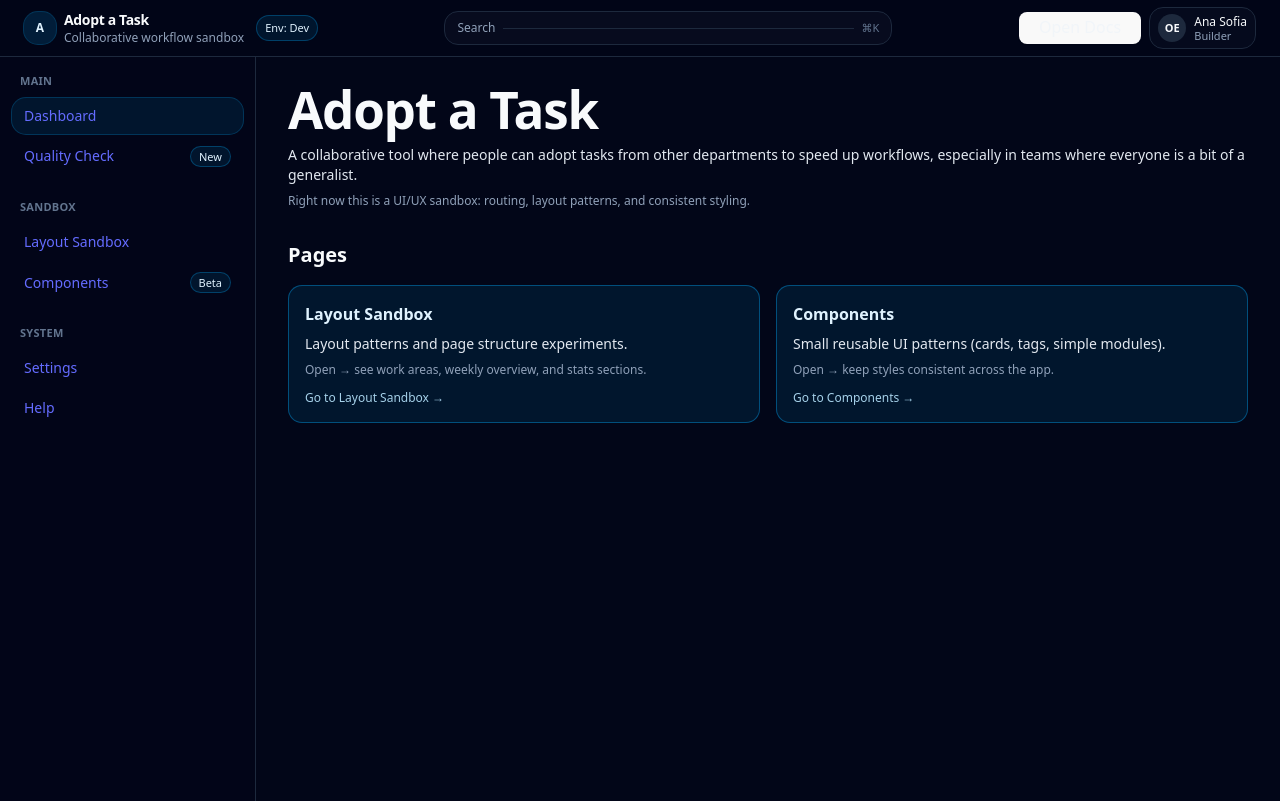
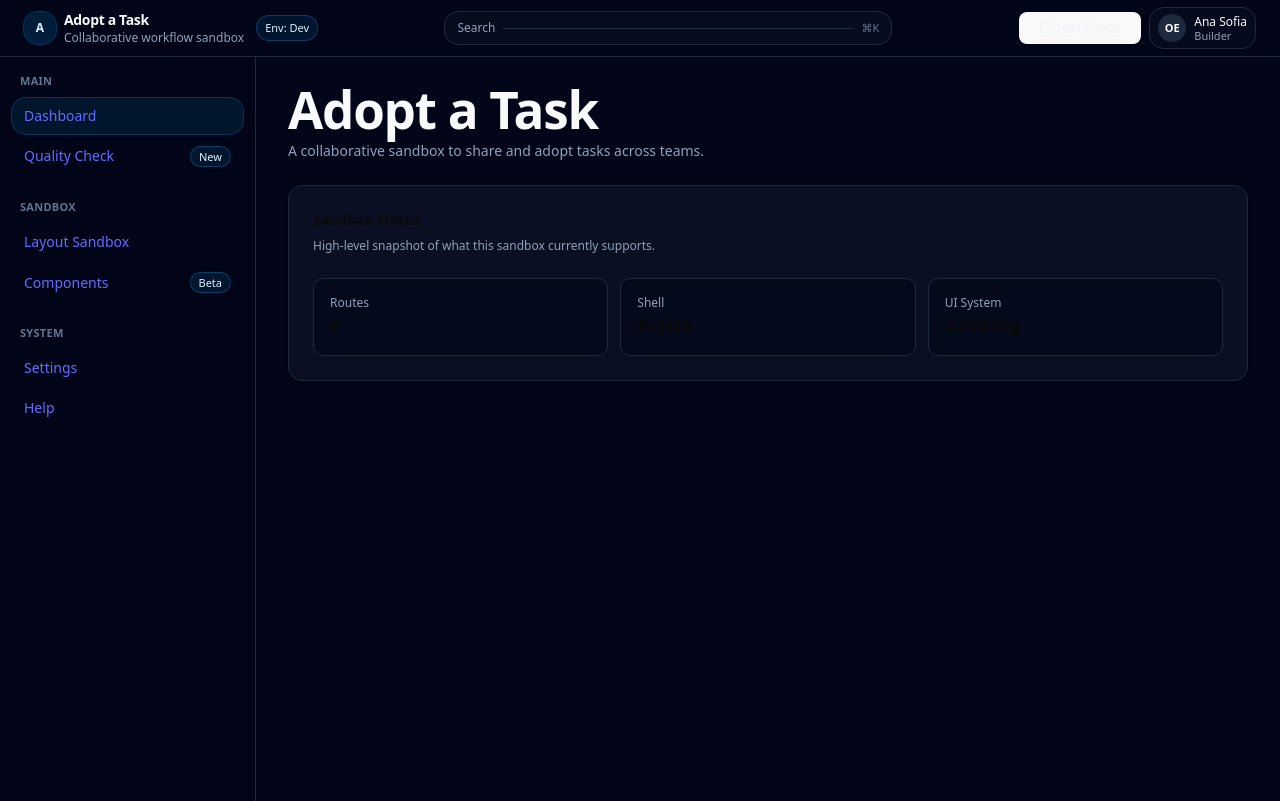
Before and after one commit to ascalixto/jls-academy-test-anasofia, a React (Vite) app in the folder jls-stack-sandbox/: page / in a window 1280 px wide. Built offline with nearby package versions, Linux system fonts and the light colour scheme.

Commit message:
feat: add PageHeader and SectionCard patterns

```diff
--- /dev/null
+++ b/jls-stack-sandbox/src/components/common/BadgePill.tsx
@@ -0,0 +1,22 @@
+type Tone = "default" | "subtle"
+
+export function BadgePill({
+  label,
+  tone = "default",
+}: {
+  label: string
+  tone?: Tone
+}) {
+  const styles =
+    tone === "default"
+      ? "bg-sky-500/10 text-sky-200 border-sky-500/30"
+      : "bg-slate-800 text-slate-200 border-slate-700"
+
+  return (
+    <span
+      className={`inline-flex items-center rounded-full border px-2 py-0.5 text-xs ${styles}`}
+    >
+      {label}
+    </span>
+  )
+}
--- /dev/null
+++ b/jls-stack-sandbox/src/components/common/PageHeader.tsx
@@ -0,0 +1,20 @@
+import { ReactNode } from "react"
+
+type PageHeaderProps = {
+  title: string
+  subtitle?: string
+  actions?: ReactNode
+}
+
+export function PageHeader({ title, subtitle, actions }: PageHeaderProps) {
+  return (
+    <div className="flex flex-col gap-3 md:flex-row md:items-start md:justify-between">
+      <div className="space-y-1">
+        <h1 className="text-2xl font-bold tracking-tight">{title}</h1>
+        {subtitle ? <p className="text-sm text-slate-400">{subtitle}</p> : null}
+      </div>
+
+      {actions ? <div className="flex items-center gap-2">{actions}</div> : null}
+    </div>
+  )
+}
--- /dev/null
+++ b/jls-stack-sandbox/src/components/common/SectionCard.tsx
@@ -0,0 +1,20 @@
+import { ReactNode } from "react"
+import { Card, CardContent, CardHeader, CardTitle } from "@/components/ui/card"
+
+type SectionCardProps = {
+  title: string
+  description?: string
+  children: ReactNode
+}
+
+export function SectionCard({ title, description, children }: SectionCardProps) {
+  return (
+    <Card className="border-slate-800 bg-slate-900/60">
+      <CardHeader>
+        <CardTitle className="text-sm font-semibold">{title}</CardTitle>
+        {description ? <p className="text-xs text-slate-400">{description}</p> : null}
+      </CardHeader>
+      <CardContent className="pt-0">{children}</CardContent>
+    </Card>
+  )
+}
--- /dev/null
+++ b/jls-stack-sandbox/src/components/dashboard/StatsRow.tsx
@@ -0,0 +1,37 @@
+import { SectionCard } from "@/components/common/SectionCard"
+
+type Stat = {
+  label: string
+  value: string
+  hint?: string
+}
+
+const defaultStats: Stat[] = [
+  { label: "Routes", value: "6" },
+  { label: "Shell", value: "Active" },
+  { label: "UI System", value: "Growing" },
+]
+
+export function StatsRow({ stats = defaultStats }: { stats?: Stat[] }) {
+  return (
+    <SectionCard
+      title="Sandbox Status"
+      description="High-level snapshot of what this sandbox currently supports."
+    >
+      <div className="grid grid-cols-1 gap-3 sm:grid-cols-3">
+        {stats.map((s, idx) => (
+          <div
+            key={idx}
+            className="rounded-lg border border-slate-800 bg-slate-950/60 p-4"
+          >
+            <p className="text-xs text-slate-400">{s.label}</p>
+            <p className="text-lg font-semibold">{s.value}</p>
+            {s.hint ? (
+              <p className="mt-1 text-xs text-slate-500">{s.hint}</p>
+            ) : null}
+          </div>
+        ))}
+      </div>
+    </SectionCard>
+  )
+}
--- a/jls-stack-sandbox/src/pages/DashboardPage.tsx
+++ b/jls-stack-sandbox/src/pages/DashboardPage.tsx
@@ -1,64 +1,15 @@
-import { Link } from "react-router-dom"
-
-const cardBase =
-  "group block rounded-xl border p-4 transition-colors"
-
-const cardSky =
-  "border-sky-500/40 bg-sky-500/10 hover:bg-sky-500/15"
+import { PageHeader } from "@/components/common/PageHeader"
+import { StatsRow } from "@/components/dashboard/StatsRow"
 
 export function DashboardPage() {
   return (
-    <div className="space-y-8">
-      <header className="space-y-2">
-        <h1 className="text-2xl font-bold tracking-tight">Adopt a Task</h1>
-        <p className="text-sm text-slate-200">
-          A collaborative tool where people can adopt tasks from other departments
-          to speed up workflows, especially in teams where everyone is a bit of a generalist.
-        </p>
-        <p className="text-xs text-slate-400">
-          Right now this is a UI/UX sandbox: routing, layout patterns, and consistent styling.
-        </p>
-      </header>
+    <div className="space-y-6">
+      <PageHeader
+        title="Adopt a Task"
+        subtitle="A collaborative sandbox to share and adopt tasks across teams."
+      />
 
-      <section className="space-y-4">
-        <h2 className="text-xl font-semibold">Pages</h2>
-
-        <div className="grid gap-4 sm:grid-cols-2">
-          <Link to="/layout-sandbox" className={[cardBase, cardSky].join(" ")}>
-            <div className="space-y-2">
-              <h3 className="text-base font-semibold text-sky-100">
-                Layout Sandbox
-              </h3>
-              <p className="text-sm text-slate-200">
-                Layout patterns and page structure experiments.
-              </p>
-              <p className="text-xs text-slate-400">
-                Open → see work areas, weekly overview, and stats sections.
-              </p>
-            </div>
-            <div className="mt-3 text-xs text-sky-200/90 group-hover:text-sky-100">
-              Go to Layout Sandbox →
-            </div>
-          </Link>
-
-          <Link to="/components" className={[cardBase, cardSky].join(" ")}>
-            <div className="space-y-2">
-              <h3 className="text-base font-semibold text-sky-100">
-                Components
-              </h3>
-              <p className="text-sm text-slate-200">
-                Small reusable UI patterns (cards, tags, simple modules).
-              </p>
-              <p className="text-xs text-slate-400">
-                Open → keep styles consistent across the app.
-              </p>
-            </div>
-            <div className="mt-3 text-xs text-sky-200/90 group-hover:text-sky-100">
-              Go to Components →
-            </div>
-          </Link>
-        </div>
-      </section>
+      <StatsRow />
     </div>
   )
 }
--- a/jls-stack-sandbox/src/pages/HelpPage.tsx
+++ b/jls-stack-sandbox/src/pages/HelpPage.tsx
@@ -1,56 +1,33 @@
+import { PageHeader } from "@/components/common/PageHeader"
+import { SectionCard } from "@/components/common/SectionCard"
+
 export function HelpPage() {
   return (
-    <div className="space-y-8">
-      <header className="space-y-2">
-        <h1 className="text-2xl font-bold tracking-tight">Help & Documentation</h1>
-        <p className="text-sm text-slate-200">
-          A simple place to remember where to find docs and how to ask for help during JLS Academy.
-        </p>
-        <p className="text-xs text-slate-400">
-          If something feels fuzzy, write it down here and keep moving.
-        </p>
-      </header>
+    <div className="space-y-6">
+      <PageHeader
+        title="Help & Documentation"
+        subtitle="Quick references and guidance for your JLS sandbox."
+      />
 
-      <section className="space-y-4">
-        <h2 className="text-xl font-semibold">Where to look</h2>
+      <div className="grid gap-4 sm:grid-cols-3">
+        <SectionCard title="Week 1 Docs" description="Setup and fundamentals">
+          <p className="text-sm text-slate-300">
+            Stack overview, environment setup, and first layout experiments.
+          </p>
+        </SectionCard>
 
-        <div className="grid gap-4 sm:grid-cols-3">
-          <div className="rounded-xl border border-slate-800 bg-slate-900/70 p-4 space-y-2">
-            <h3 className="text-base font-semibold">Week 1 docs</h3>
-            <p className="text-xs text-slate-400">
-              Setup, stack overview, and your first sandbox steps.
-            </p>
-            <div className="rounded-xl border border-slate-800 bg-slate-950/60 p-3">
-              <p className="text-xs text-slate-400">Focus</p>
-              <p className="text-sm text-slate-200">Environment + tools</p>
-            </div>
-          </div>
+        <SectionCard title="Week 2 UI/UX" description="Layout & shell">
+          <p className="text-sm text-slate-300">
+            Routing, app shell, brand kit, and reusable components.
+          </p>
+        </SectionCard>
 
-          <div className="rounded-xl border border-slate-800 bg-slate-900/70 p-4 space-y-2">
-            <h3 className="text-base font-semibold">Week 2 UI/UX</h3>
-            <p className="text-xs text-slate-400">
-              Layout patterns, Tailwind practice, and routing.
-            </p>
-            <div className="rounded-xl border border-slate-800 bg-slate-950/60 p-3">
-              <p className="text-xs text-slate-400">Focus</p>
-              <p className="text-sm text-slate-200">Consistency + patterns</p>
-            </div>
-          </div>
-
-          <div className="rounded-xl border border-slate-800 bg-slate-900/70 p-4 space-y-2">
-            <h3 className="text-base font-semibold">Ask for help</h3>
-            <p className="text-xs text-slate-400">
-              Use Slack channels, mentor hours, and tickets when you feel stuck.
-            </p>
-            <div className="rounded-xl border border-sky-500/40 bg-sky-500/10 p-3">
-              <p className="text-xs text-slate-400">Tip</p>
-              <p className="text-sm text-sky-100">
-                Share the error + the file path + what you tried.
-              </p>
-            </div>
-          </div>
-        </div>
-      </section>
+        <SectionCard title="Asking for Help" description="When you feel stuck">
+          <p className="text-sm text-slate-300">
+            Use Slack, mentor hours, or tickets to unblock yourself early.
+          </p>
+        </SectionCard>
+      </div>
     </div>
   )
 }
--- a/jls-stack-sandbox/src/pages/LayoutSandboxPage.tsx
+++ b/jls-stack-sandbox/src/pages/LayoutSandboxPage.tsx
@@ -1,29 +1,23 @@
 import { LayoutSandbox } from "@/components/layout/LayoutSandbox"
+import { PageHeader } from "@/components/common/PageHeader"
+import { SectionCard } from "@/components/common/SectionCard"
 
 export function LayoutSandboxPage() {
   return (
-    <div className="space-y-8">
-      <header className="space-y-2">
-        <h1 className="text-2xl font-bold tracking-tight">Layout Sandbox</h1>
-        <p className="text-sm text-slate-200">
-          A playground for practicing Tailwind layout patterns.
-        </p>
-        <p className="text-xs text-slate-400">
-          Goal: build small patterns you can reuse later, and keep the UI consistent.
-        </p>
-      </header>
+    <div className="space-y-6">
+      <PageHeader
+        title="Layout Sandbox"
+        subtitle="A playground for testing Tailwind layout patterns."
+      />
 
-      <section className="space-y-4">
-        <h2 className="text-xl font-semibold">Current sandbox</h2>
-
-        {/* Surface + border + radius */}
-        <div className="rounded-xl border border-slate-800 bg-slate-900/70 p-4">
-          {/* Reuse the sandbox component */}
-          <div className="rounded-xl border border-slate-800 overflow-hidden">
-            <LayoutSandbox />
-          </div>
+      <SectionCard
+        title="Layout Experiments"
+        description="Vertical stacks, grids, and responsive patterns"
+      >
+        <div className="rounded-xl border border-slate-800 overflow-hidden">
+          <LayoutSandbox />
         </div>
-      </section>
+      </SectionCard>
     </div>
   )
 }
```
Also changed, not shown: 1 other file (tests, documents, lock files or other folders).
